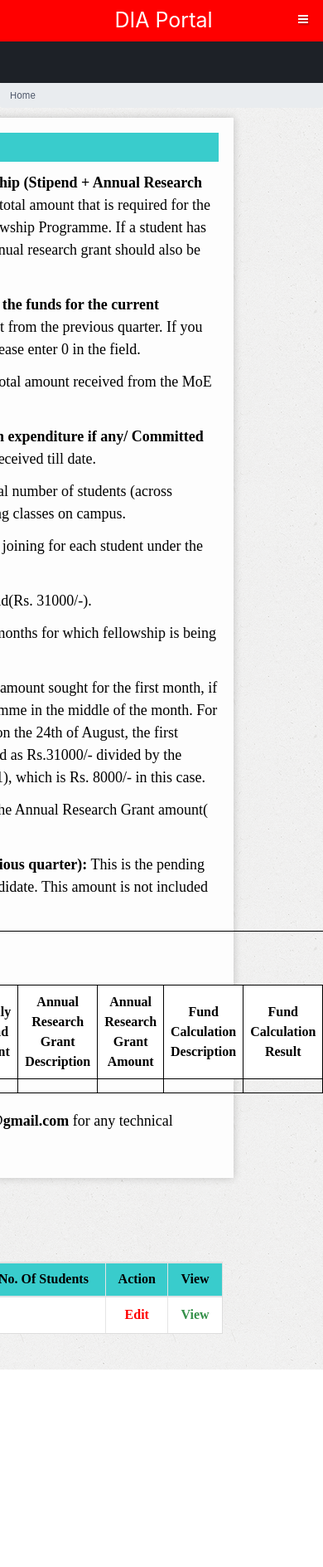
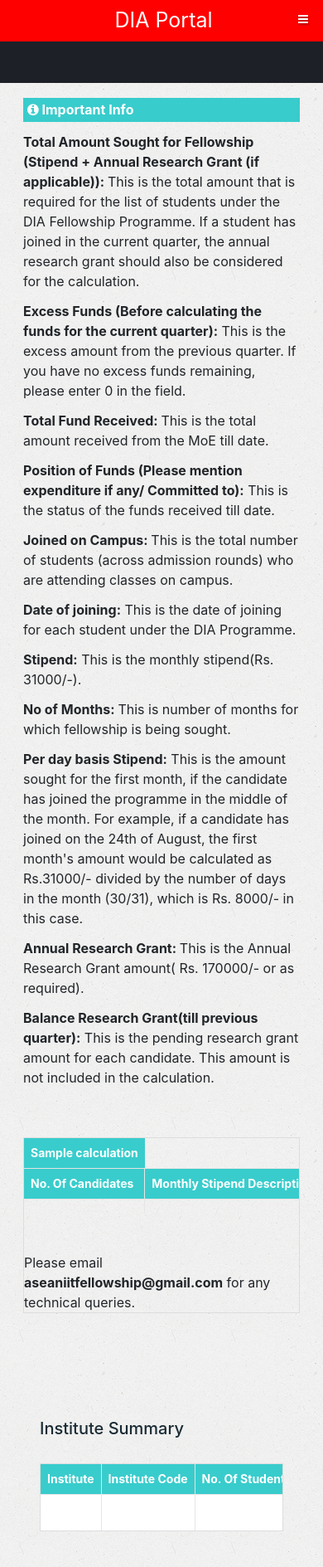
Before and after one commit to psliitd/dia_portal, a PHP site: page /dia/DiaHome.php in a window 390 px wide. Shown: the whole page at 83% size. Before the commit the page ends 1651 px from the top, so only its background shows below. Run offline with PHP 8.4, Linux system fonts and the light colour scheme; the visitor is signed in with stand-in values (Sample User, id 1); tables that the repository leaves empty or names only in its code hold one stand-in row (values such as "Sample post"); data that the repository does not hold is empty; some libraries are stand-ins or nearby versions.

Commit message:
Enhanced responsiveness: Updated screen layout to be more responsive, added header icons, and optimized forms and tables for better usability.

```diff
--- a/DiaHeader.php
+++ b/DiaHeader.php
@@ -3,7 +3,7 @@
 <!DOCTYPE html>
 <html lang="en">
     <head>
-		<title>DIA Portal</title>
+		<title>DIA Student Panel</title>
 		<meta http-equiv="Content-Type" content="text/html; charset=utf-8" />
 		<meta http-equiv="X-UA-Compatible" content="IE=edge" />
 		<meta name="viewport" content="width=device-width, initial-scale=1" />
@@ -33,10 +33,12 @@
             <div class="page-sidebar">
                 <!-- START X-NAVIGATION -->
                 <ul class="x-navigation">
-                    <li class="xn-logo">
-                        <a href="DiaHome.php">DIA Portal</a>
-                        <a href="#" class="x-navigation-control"></a>
-                    </li>
+                <li class="xn-logo">
+                    <a href="index.php">DIA Portal</a>
+                    <a href="#" class="x-navigation-control"></a>
+                    <!-- <div class="img" style="width: 100%; height: 20%; display: flex; justify-content: center; align-items: center;">
+    <img src="img/graduation.png" alt="Graduation Image" style="width: 55%; height: 30%; object-fit: cover;">
+</div> -->
                     <li class="xn-profile">
                         <div class="profile">
                             <div class="profile-data">
@@ -44,24 +46,42 @@
 
                                 <div class="profile-data-name">
 									<b>Current IP : <?php echo $ip_address ?></b>
+                                    <br>
+                                    <br>
+                                    <ul>
+<li style="text-align: left;" <?php echo basename($_SERVER['PHP_SELF']) == 'DiaHome.php' ? 'class="active"' : ''; ?>>
+    <a href="DiaHome.php" style="font-size: 16px;">
+        <span><i class="fa fa-info" aria-hidden="true"></i></span>
+        <span class="xn-text">Home</span>
+    </a>
+</li>
+
+
+
+<li style="text-align: left;" <?php echo basename($_SERVER['PHP_SELF']) == 'api/SupervisorLogout.php' ? 'class="active"' : ''; ?>>
+    <a href="api/SupervisorLogout.php" style="font-size: 16px;">
+        <span><i class="fa fa-sign-out" aria-hidden="true"></i></span>
+        <span class="xn-text">Logout</span>
+    </a>
+</li>
+<li style="text-align: left;"></li>
+
+                                    </ul>
+
 								</div>
                             </div>
+
                         </div>
+
                     </li>
-                    <!--
-					<li>
-                        <a href="Index.php"><span class="fa fa-desktop"></span> <span class="xn-text">Dashboard</span></a>
-                    </li>
-					-->
-					<li>
-						<a href="DiaHome.php"><span class="fa fa-info"></span> <span class="xn-text">Home</span></a>
-					</li>
 
-					<li>
-						<a href="api/Logout.php"><span class="fa fa-info"></span> <span class="xn-text">Logout</span></a>
-					</li>
-					<li></br></br></br></br></br></br></br></br></br></br></br></br></br></br></br></br></br></br></br></br></br></br></li>
+					<!-- <li>
+                        <a href="Index.php"><span ></span> <span class="xn-text">Dashboard</span></a>
+                    </li> -->
+
+
                 </ul>
+
                 <!-- END X-NAVIGATION -->
             </div>
             <!-- END PAGE SIDEBAR -->
@@ -69,12 +89,16 @@
             <!-- PAGE CONTENT -->
             <div class="page-content">
 
+
 			<!-- START X-NAVIGATION VERTICAL -->
 			<ul class="x-navigation x-navigation-horizontal x-navigation-panel">
+
 				<!-- TOGGLE NAVIGATION -->
 				<li class="xn-icon-button">
 					<a href="#" class="x-navigation-minimize"><span class="fa fa-dedent"></span></a>
+
 				</li>
+
 				<!-- END TOGGLE NAVIGATION -->
 			</ul>
 			<!-- END X-NAVIGATION VERTICAL -->
--- a/DiaHome.php
+++ b/DiaHome.php
@@ -17,86 +17,38 @@
 $joining_date_campus = "";
 
 ?>
- <!-- START BREADCRUMB -->
-                <ul class="breadcrumb">
-                    <li><a href="#">Home</a></li>
 
-                </ul>
-                <!-- END BREADCRUMB -->
+<!DOCTYPE html>
+<html lang="en">
+<head>
+    <meta charset="UTF-8">
+    <meta name="viewport" content="width=device-width, initial-scale=1, shrink-to-fit=no">
+    <title>Your Website Title</title>
+    <!-- Your existing styles and external libraries -->
+    <link rel="stylesheet" href="https://maxcdn.bootstrapcdn.com/bootstrap/4.5.2/css/bootstrap.min.css">
+    <!-- Your additional styles -->
     <style>
-
-     .main-div {
-        /* Box shadow for the first div */
-         box-shadow: 0px 0px 10px rgba(0, 0, 0, 0.2);
-        background: #FDFDFD;
-        padding: 0px;
-        margin-bottom: 20px;
-        /* margin-right: 200px; Remove this line */
-        color: black;
-        font-weight: 400;
-        margin-left: -283px;
-        width: 150%;
+      /* Add this CSS code to your existing styles or style tag */
+.container, .container-lg, .container-md, .container-sm, .container-xl {
+    max-width: 100%; /* Set the desired max-width, you can adjust this value */
 }
 
-    table {
-        width: max-content;
-        margin: auto;
-        text-align: center;
+@media (min-width: 1200px) {
+    .container, .container-lg, .container-md, .container-sm, .container-xl {
+        max-width: 3500px; /* Set the desired max-width for larger screens */
+    }
 }
 
-    table th,
-    table td {
-        text-align: center;
-
-    }
-    .main-div table {
-        border-collapse: collapse;
-        height: 100px;
-        border: 1px solid black;
-        /* background: #343A40; */
-        color: white;
-        margin-left:2px
-        width: 100%;
-        max-width: 100%;
-        margin: auto;
-        margin-bottom: 20px;
-        margin-top: 58px
-px
-;
+.table {
+    width: 100%; /* Set the desired width, you can adjust this value */
 }
 
-    .main-div th,
-    .main-div td {
-        border: 1px solid black;
-        padding: 8px;
-        text-align: center;
-        background: #red;
-        color: black;
-    }
-
-    .main-div th {
-        background-color: white;
-    }
-
-    .institute-summary {
-        /* Box shadow for the second div */
-        /* box-shadow: 0px 0px 10px rgba(0, 0, 0, 0.1); */
-        /* background: linear-gradient(45deg, #f6c2d3, #a2d5f2); */
-        width: 150%;
-    padding: 11px;
-    margin-left: -278px;
+.main-div table {
+    width: 100%; /* Set the desired width, you can adjust this value */
 }
 
 .institute-summary table {
-        border-collapse: collapse;
     width: 100%;
-        border: 1px solid #ccc;
-        background: white;
-        color: black;
-    }
-
-    .institute-summary th,
-    .institute-summary td {
     border: 1px solid balck;
         padding: 8px;
         text-align: center;
@@ -104,64 +56,41 @@
         color:black;
     }
 
-    .institute-summary th {
-        background-color: #39CCCC;
-    }
-    body {
-        font-family: 'Times New Roman', Times, serif;
-        font-size: 16px; /* Adjust the font size as needed */
+/* Add this CSS code to your existing styles or style tag */
+body, h1, h2, h3, h4, h5, h6, p, a, span, td, th {
+    font-size: 16px;
 }
 
-    /* Other existing styles... */
-
-    .main-div {
-        /* Existing styles... */
-        font-family: 'Times New Roman', Times, serif; /* Apply font family */
-        font-size: 18px; /* Adjust the font size as needed */
+.main-div h3 {
+    font-size: 16px;
 }
 
-    table {
-        /* Existing styles... */
-        font-family: 'Times New Roman', Times, serif; /* Apply font family */
-        font-size: 16px; /* Adjust the font size as needed */
-    }
+.institute-summary  h2 {
+    font-size: 16px;
 
-    /* Additional styles for the second table */
-    .institute-summary {
-        /* Existing styles... */
-        font-family: 'Times New Roman', Times, serif; /* Apply font family */
-        font-size: 16px; /* Adjust the font size as needed */
-    }
-
-    .institute-summary th,
-    .institute-summary td {
-        /* Existing styles... */
-        font-family: 'Times New Roman', Times, serif; /* Apply font family */
-        font-size: 16px; /* Adjust the font size as needed */
-    }
-
-element.style {
 }
 
 .table > thead > tr > th {
-    background: #f1f5f9;
-    color: #56688A;
-    font-size: 16px;
+    background: #39CCCC;
+    color: white;
+    font-size: 14px;
+    font-weight: 700;
+
 }
 
+
+
     </style>
-<link rel="stylesheet" href="https://maxcdn.bootstrapcdn.com/bootstrap/4.5.2/css/bootstrap.min.css">
+</head>
+<body>
 
 <div class="container mt-0">
     <div class="row">
-        <div class="col-md-12"> <!-- Adjust the column size based on your preference -->
+        <div class="col-md-12">
             <div class="main-div p-4">
                 <h3 class="mb-3" style="background-color: #39CCCC; padding: 5px; color: white; font-weight: bold;">
                     <i class="fa fa-info-circle"></i> Important Info
                 </h3>
-
-
-
                  <!-- Content for the first table -->
                  <p><strong>Total Amount Sought for Fellowship (Stipend + Annual Research Grant (if applicable)): </strong>This is the total amount that is required for the list of students under the DIA Fellowship Programme. If a student has joined in the current quarter, the annual research grant should also be considered for the calculation.</p>
           <p><strong>Excess Funds (Before calculating the funds for the current quarter):</strong> This is the excess amount from the previous quarter. If you have no excess funds remaining, please enter 0 in the field.</p>
@@ -174,12 +103,10 @@
           <p><strong>Per day basis Stipend:</strong> This is the amount sought for the first month, if the candidate has joined the programme in the middle of the month. For example, if a candidate has joined on the 24th of August, the first month's amount would be calculated as Rs.31000/- divided by the number of days in the month (30/31), which is Rs. 8000/- in this case.</p>
           <p><strong>Annual Research Grant: </strong>This is the Annual Research Grant amount( Rs. 170000/- or as required).</p>
           <p><strong>Balance Research Grant(till previous quarter):</strong> This is the pending research grant amount for each candidate. This amount is not included in the calculation.</p>
+                <br><br>
 
-          <div class="col-md-0">
-            <div class="sample-solution">
-                <!-- <h2>Sample Solution</h2> -->
-           <div class="table"></div>
-                <table>
+                <div class="table-responsive">
+                <table class="table table-bordered">
                 <thead>
             <tr>
                 <th>Sample calculation</th>
@@ -194,6 +121,8 @@
                 <th>Fund Calculation Result</th>
                 <th>Fund Allocated</th>
                 <th>Excess Fund</th>
+            </tr>
+        </thead>
                         </tr>
                         </thead>
                         <tbody>
@@ -223,8 +152,12 @@
             ?>
         </tbody>
                 </table>
+                <br><br>
 
     Please email <strong>aseaniitfellowship@gmail.com</strong> for any technical queries.
+
+                        </tbody>
+                    </table>
                 </div>
             </div>
         </div>
@@ -235,9 +168,12 @@
     <!-- Separate div for the second table -->
     <div class="col-md-12 mt-4">
         <div class="institute-summary p-4">
-                <h2>Institute Summary</h2>
+        <h2 style='font-size: 20px;'>Institute Summary</h2>
+        <br>
+
             <div class="table-responsive">
                 <table class="table table-bordered">
+                    <thead>
                     <tr>
                         <th>Institute</th>
                         <th>Institute Code</th>
@@ -279,29 +215,9 @@
     </div>
 </div>
 
-    <!-- START SCRIPTS -->
-        <!-- START PLUGINS -->
+<!-- Your existing scripts and external libraries -->
 <script type="text/javascript" src="js/plugins/jquery/jquery.min.js"></script>
-        <script type="text/javascript" src="js/plugins/jquery/jquery-ui.min.js"></script>
 <script type="text/javascript" src="js/plugins/bootstrap/bootstrap.min.js"></script>
-        <!-- END PLUGINS -->
-
-        <!-- THIS PAGE PLUGINS -->
-        <script type='text/javascript' src='js/plugins/icheck/icheck.min.js'></script>
-        <script type="text/javascript" src="js/plugins/mcustomscrollbar/jquery.mCustomScrollbar.min.js"></script>
-        <script type="text/javascript" src="js/plugins/datatables/jquery.dataTables.min.js"></script>
-		<script type="text/javascript" src="js/plugins/tableexport/tableExport.js"></script>
-		<script type="text/javascript" src="js/plugins/tableexport/jquery.base64.js"></script>
-		<script type="text/javascript" src="js/plugins/tableexport/html2canvas.js"></script>
-		<script type="text/javascript" src="js/plugins/tableexport/jspdf/libs/sprintf.js"></script>
-		<script type="text/javascript" src="js/plugins/tableexport/jspdf/jspdf.js"></script>
-		<script type="text/javascript" src="js/plugins/tableexport/jspdf/libs/base64.js"></script>
-        <!-- END PAGE PLUGINS -->
-
-        <!-- START TEMPLATE -->
-        <script type="text/javascript" src="js/plugins.js"></script>
-        <script type="text/javascript" src="js/actions.js"></script>
-        <!-- END TEMPLATE -->
-
+<!-- ... Additional scripts ... -->
 </body>
 </html>
```
Also changed, not shown: DiaEdit.php (+72 -4 lines). Lines whose indentation alone changed are shown as unchanged.
